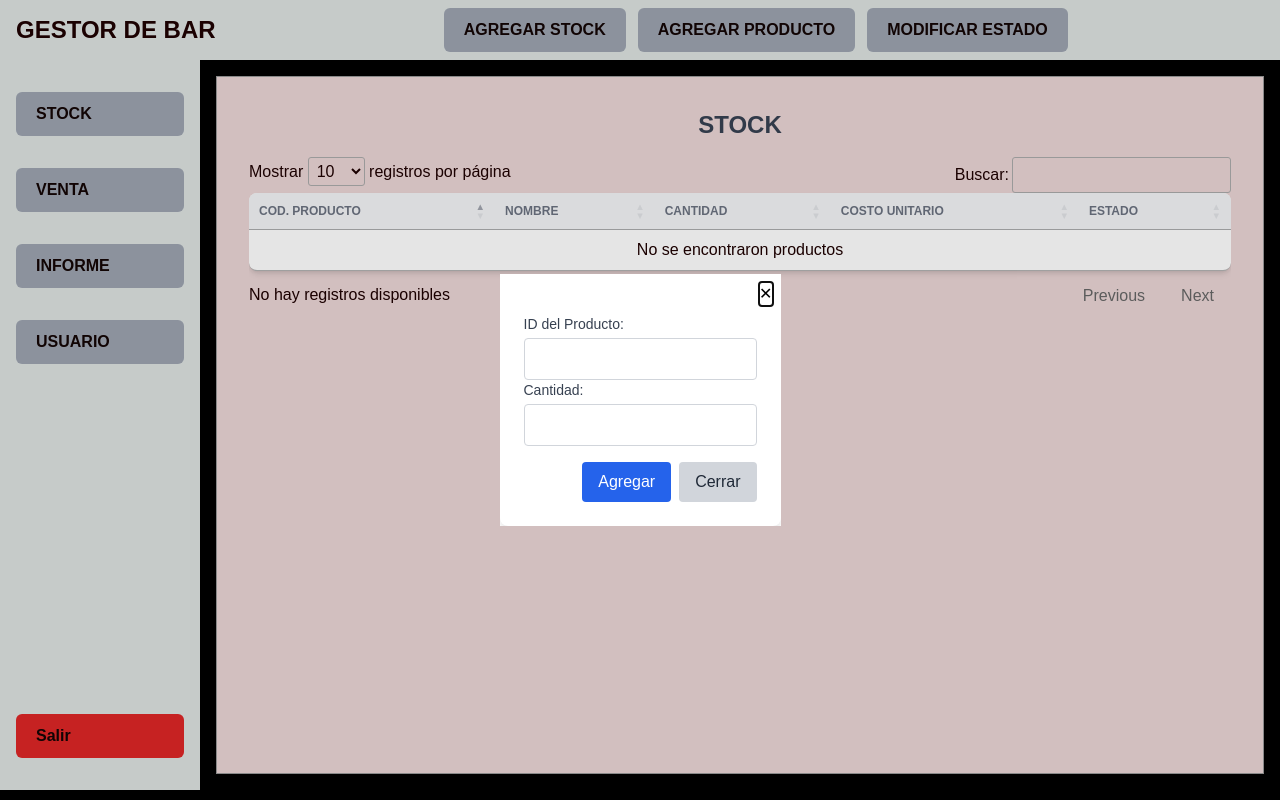
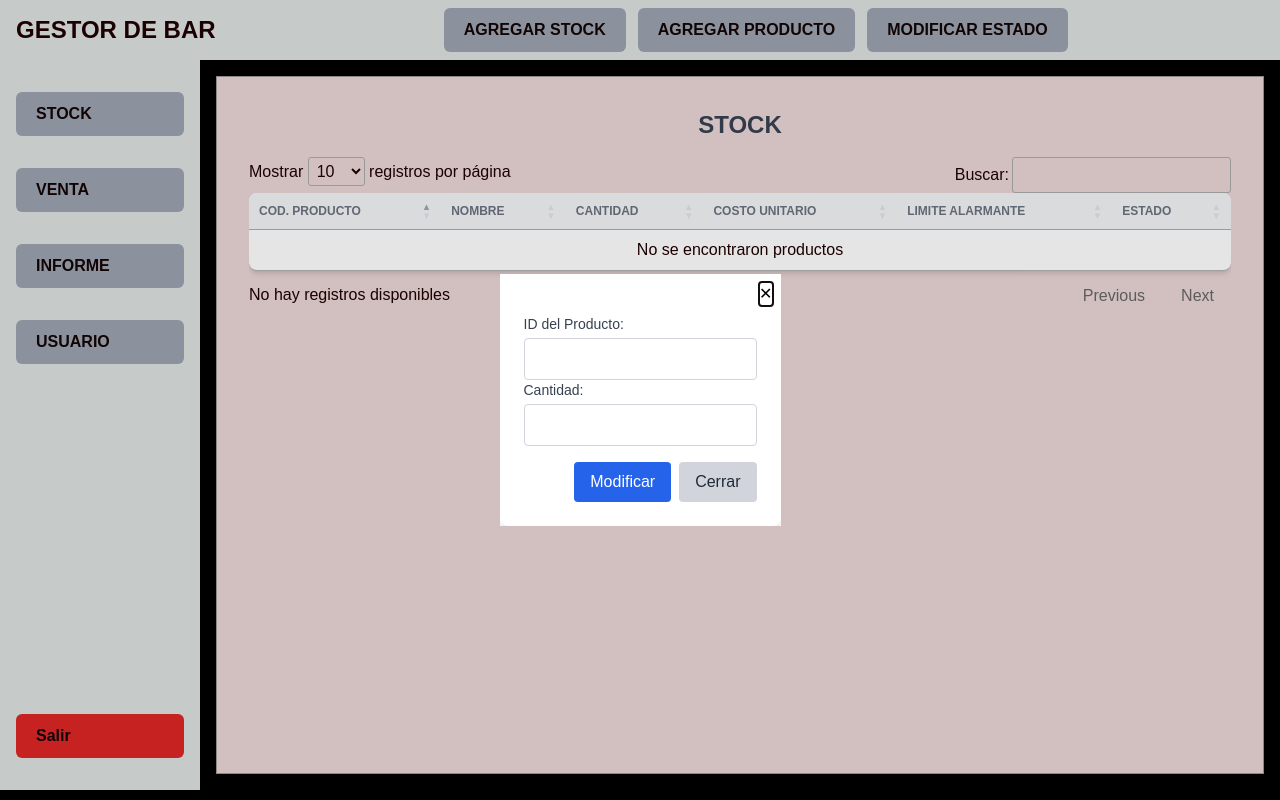
Before and after one commit to FrancoGarcia21/Proyecto-Web-Bar, a Flask app: page /stock in a window 1280 px wide, after a click on "AGREGAR STOCK". Run offline with Flask 3, Linux system fonts and the light colour scheme; data that the repository does not hold is empty; some libraries are stand-ins or nearby versions.

Commit message:
Agregar y Modificar producto
Se agrego funcionalidad al agregar producto, y al modificar stock

```diff
--- a/controllers/stock.py
+++ b/controllers/stock.py
@@ -1,15 +1,90 @@
 from database.connection import get_connection
 
+############## Función OBTENER UN producto
+def obtener_un_producto(id_producto):
+    """ Función para obtener un solo producto """
+    conexion = get_connection()
+    if conexion is None:
+        return []  # Devuelve lista vacía si falla la conexión
+
+    try:
+        cursor = conexion.cursor()
+        cursor.execute("""
+                       SELECT * FROM public."productos" WHERE id_producto = %s
+                       """, (id_producto,))
+        producto = cursor.fetchone()
+        cursor.close()
+        conexion.close()
+        return producto
+    except Exception as e:
+            print("Error al buscar productos:", e)
+            return False
+
+############## Función OBTENER productos
 def obtener_productos():
     """ Función para obtener productos """
     conexion = get_connection()
     if conexion is None:
         return []  # Devuelve lista vacía si falla la conexión
 
-    cursor = conexion.cursor()
-    #cursor.execute("SELECT id_producto, nombre_producto, cantidad_stock, costo_unitario FROM 'Producto'")
-    cursor.execute('SELECT * FROM public."Producto" ORDER BY id_producto ASC')
-    productos = cursor.fetchall()
-    cursor.close()
-    conexion.close()
-    return productos
+    try:
+        cursor = conexion.cursor()
+        cursor.execute('SELECT * FROM public."productos" ORDER BY id_producto ASC')
+        productos = cursor.fetchall()
+        cursor.close()
+        conexion.close()
+        return productos
+    except Exception as e:
+            print("Error al buscar productos:", e)
+            return False
+
+############## Función CARGAR producto nuevo
+def cargar_producto_nuevo(id_producto, nombre_producto, cantidad_stock, costo_unitario, limite_alarmante, id_categoria):
+    """ Función para cargar productos nuevos """
+    conexion = get_connection()
+    if conexion is None:
+        return []
+
+    try:
+        cursor = conexion.cursor()
+        cursor.execute("""
+            INSERT INTO public."productos" (id_producto, nombre_producto, cantidad_stock, costo_unitario, limite_alarmante, id_categoria)
+            VALUES (%s, %s, %s, %s, %s, %s)
+        """, (id_producto, nombre_producto, cantidad_stock, costo_unitario, limite_alarmante, id_categoria))
+        conexion.commit()
+        cursor.close()
+        conexion.close()
+        return True
+    except Exception as e:
+            print("########## ERROR AL CARGAR EL PRODUCTO al cargar producto: ###############3", e)
+            return False
+
+############## Función MODIFICAR STOCK de un producto
+def modificar_stock(id_producto, cantidad_stock):
+    """ Función para modificar stock de un producto """
+    conexion = get_connection()
+    if conexion is None:
+        return []
+
+    try:
+        # busco y sumo el producto nuevo
+        un_producto = obtener_un_producto(id_producto)
+        if not un_producto:
+            print("Producto no encontrado")
+            return False
+
+        cantidad_stock = int(cantidad_stock) + int(un_producto[3]) # el 3 es porque es la 3er columna de la tabla
+
+        cursor = conexion.cursor()
+        cursor.execute("""
+            UPDATE public.productos
+            SET cantidad_stock = %s
+            WHERE id_producto = %s
+        """, (cantidad_stock ,id_producto))
+        conexion.commit()
+        cursor.close()
+        conexion.close()
+        return True
+    except Exception as e:
+        print("############# ERROR AL MODIFICAR EL STOCK: ", e)
+        return False
--- a/controllers/usuario.py
+++ b/controllers/usuario.py
@@ -1,5 +1,6 @@
 from database.connection import get_connection
 
+############## Función OBTENER Usuarios
 def obtener_usuarios():
     """ Función para obtener usuarios """
     conexion = get_connection()
@@ -13,7 +14,7 @@ def obtener_usuarios():
     conexion.close()
     return usuarios
 
-
+############## Función CARGAR usuario
 def cargar_usuario(dni, nombre, fecha_nacimiento, puesto, estado, clave):
     """ Función para gargar un usuario en la base """
     conexion = get_connection()
@@ -34,6 +35,7 @@ def cargar_usuario(dni, nombre, fecha_nacimiento, puesto, estado, clave):
         print("Error al cargar usuario:", e)
         return False
 
+############## Función MODIFICAR usuarios
 def modificar_usuario(dni, estado):
     """ Función que modifica el estado en la base """
     conexion = get_connection()
--- a/routes/stock.py
+++ b/routes/stock.py
@@ -1,10 +1,41 @@
-from flask import Blueprint, render_template
-from controllers.stock import obtener_productos
+from flask import Blueprint, render_template, request, redirect, url_for
+from controllers.stock import obtener_productos, cargar_producto_nuevo,modificar_stock, obtener_un_producto
 
+import logging
+
+logging.basicConfig(level=logging.DEBUG)
 
 stock_bp = Blueprint('stock', __name__)
 
+############################### Ruta  de MOSTRAR lista de productos
 @stock_bp.route('/stock')
 def stock():
     productos = obtener_productos()
     return render_template('stock.html', productos=productos, mostrar='lista')
+
+
+############################### Ruta de CARGAR producto
+@stock_bp.route('/stock/cargar', methods=['POST'])
+def cargar_producto_nuevo_route():
+    """ Ruta para cargar un producto nuevo """
+    id_producto = request.form.get('producto')
+    nombre_producto = request.form.get('nombreProducto')
+    cantidad_stock = int(request.form.get('cantidad'))
+    costo_unitario = request.form.get('costo')
+    limite_alarmante = int(request.form.get('limite'))
+    id_categoria = request.form.get('categoria')
+
+    cargar_producto_nuevo(id_producto, nombre_producto, cantidad_stock, costo_unitario, limite_alarmante, id_categoria)
+
+    return redirect(url_for('stock.stock'))
+
+############################### Ruta AGREGAR STOCK
+@stock_bp.route('/stock/modificarStock', methods=['POST'])
+def modificar_stock_route():
+    """ Ruta para modificar el stock"""
+    id_producto = request.form.get('producto')
+    cantidad_stock = request.form.get('cantidad')
+
+    modificar_stock(id_producto, cantidad_stock)
+
+    return redirect(url_for('stock.stock'))
--- a/routes/usuario.py
+++ b/routes/usuario.py
@@ -3,13 +3,14 @@ from controllers.usuario import obtener_usuarios, cargar_usuario, modificar_usua
 
 usuario_bp = Blueprint('usuario', __name__)
 
+############## Ruta OBTENER Usuarios
 @usuario_bp.route('/usuario')
 def usuario():
     """ Función para obtener el listado de empleados """
     usuarios = obtener_usuarios()
     return render_template('usuario.html', usuarios=usuarios)
 
-
+############## Ruta CARGAR NUEVO Usuario
 @usuario_bp.route('/usuario/cargar', methods=['POST'])
 def cargar_usuario_route():
     """ Función para cargar usuario , recibe datos desde el formulario """
@@ -25,6 +26,8 @@ def cargar_usuario_route():
 
     return redirect(url_for('usuario.usuario'))  # Redirige al listado actualizado
 
+
+############## Ruta MODIFICAR ESTADO de un Usuario
 @usuario_bp.route('/usuario/modificar', methods=['POST'])
 def modificar_usuario_route():
     """ Función para modificar el estado de un usuario """
--- a/templates/botonStock/stock-agregarProducto.html
+++ b/templates/botonStock/stock-agregarProducto.html
@@ -8,19 +8,28 @@
 <dialog id="my_modal_2" class="modal">
   <div class="modal-box w-full max-w-md p-6 bg-white rounded-lg shadow-lg">
     <h3 class="text-xl font-semibold mb-4"></h3>
-    <!-- Este botón cierra en la esquina -->
-    <form method="dialog">
+
+    <!-- Formulario del modal -->
+    <form action='{{url_for("stock.cargar_producto_nuevo_route")}}'
+      method="POST">
+
+      <!-- Este botón cierra en la esquina -->
       <button
         class="btn btn-sm btn-circle btn-ghost absolute right-2 top-2">✕</button>
-    </form>
-    <!-- Formulario del modal -->
-    <form method="post" action>
 
       <div>
         <label for="idProducto"
           class="block text-sm font-medium text-gray-700">ID
           del Producto:</label>
         <input type="text" name="producto" id="idProducto"
+          class="mt-1 block w-full rounded border border-gray-300 px-3 py-2 focus:outline-none focus:ring-2 focus:ring-blue-500">
+      </div>
+
+      <div>
+        <label for="idnombreProducto"
+          class="block text-sm font-medium text-gray-700">Nombre
+          del Producto:</label>
+        <input type="text" name="nombreProducto" id="idNombreProducto"
           class="mt-1 block w-full rounded border border-gray-300 px-3 py-2 focus:outline-none focus:ring-2 focus:ring-blue-500">
       </div>
 
@@ -33,23 +42,35 @@
 
       <div>
         <label for="idCosto"
-          class="block text-sm font-medium text-gray-700">Costo:</label>
+          class="block text-sm font-medium text-gray-700">Costo unitario:</label>
         <input type="number" name="costo" id="idCosto"
           class="mt-1 block w-full rounded border border-gray-300 px-3 py-2 focus:outline-none focus:ring-2 focus:ring-blue-500">
       </div>
 
       <div>
         <label for="idLimite"
-          class="block text-sm font-medium text-gray-700">Limite Alarmante:</label>
+          class="block text-sm font-medium text-gray-700">Limite
+          Alarmante:</label>
         <input type="number" name="limite" id="idLimite"
           class="mt-1 block w-full rounded border border-gray-300 px-3 py-2 focus:outline-none focus:ring-2 focus:ring-blue-500">
       </div>
 
+      <div>
+        <label for="Categoria"
+          class="block text-sm font-medium text-gray-700">Categoria:</label>
+        <select name="categoria" id="idCategoria"
+          class="mt-1 block w-full rounded border border-gray-300 px-3 py-2 focus:outline-none focus:ring-2 focus:ring-blue-500">
+          <option value="1">Bebida alcoholica</option>
+          <option value="2">Insumo</option>
+          <option value="3">Bebida</option>
+        </select>
+      </div>
 
       <!-- Botones del formulario -->
       <div class="flex justify-end space-x-2 pt-4">
         <button type="submit"
-          class="px-4 py-2 bg-blue-600 text-white rounded hover:bg-blue-700">Agregar Producto</button>
+          class="px-4 py-2 bg-blue-600 text-white rounded hover:bg-blue-700">Agregar
+          Producto</button>
         <button type="button" onclick="my_modal_2.close()"
           class="px-4 py-2 bg-gray-300 text-gray-800 rounded hover:bg-gray-400">Cerrar</button>
       </div>
--- a/templates/botonStock/stock-agregarStock.html
+++ b/templates/botonStock/stock-agregarStock.html
@@ -9,13 +9,10 @@
   <div class="modal-box w-full max-w-md p-6 bg-white rounded-lg shadow-lg">
     <h3 class="text-xl font-semibold mb-4"></h3>
     <!-- Este botón cierra en la esquina -->
-    <form method="dialog">
-      <button
-        class="btn btn-sm btn-circle btn-ghost absolute right-2 top-2">✕</button>
-    </form>
+
     <!-- Formulario del modal -->
-    <form method="post" action>
-
+    <form method="post" action="{{url_for('stock.modificar_stock_route')}}">
+      <button class="btn btn-sm btn-circle btn-ghost absolute right-2 top-2">✕</button>
       <div>
         <label for="idProducto"
           class="block text-sm font-medium text-gray-700">ID
@@ -35,7 +32,7 @@
       <!-- Botones del formulario -->
       <div class="flex justify-end space-x-2 pt-4">
         <button type="submit"
-          class="px-4 py-2 bg-blue-600 text-white rounded hover:bg-blue-700">Agregar</button>
+          class="px-4 py-2 bg-blue-600 text-white rounded hover:bg-blue-700">Modificar</button>
         <button type="button" onclick="my_modal_1.close()"
           class="px-4 py-2 bg-gray-300 text-gray-800 rounded hover:bg-gray-400">Cerrar</button>
       </div>
--- a/templates/stockLista.html
+++ b/templates/stockLista.html
@@ -9,16 +9,18 @@
                 <th class="px-6 py-3 text-left text-xs font-medium text-gray-500 uppercase">Nombre</th>
                 <th class="px-6 py-3 text-left text-xs font-medium text-gray-500 uppercase">Cantidad</th>
                 <th class="px-6 py-3 text-left text-xs font-medium text-gray-500 uppercase">Costo Unitario</th>
+                <th class="px-6 py-3 text-left text-xs font-medium text-gray-500 uppercase">Limite Alarmante</th>
                 <th class="px-6 py-3 text-left text-xs font-medium text-gray-500 uppercase">Estado</th>
             </tr>
         </thead>
         <tbody class="divide-y divide-gray-200">
             {% for producto in productos %}
             <tr>
-                <td class="px-6 py-4 text-sm text-gray-700">{{ producto[0] }}</td>
                 <td class="px-6 py-4 text-sm text-gray-700">{{ producto[1] }}</td>
                 <td class="px-6 py-4 text-sm text-gray-700">{{ producto[2] }}</td>
-                <td class="px-6 py-4 text-sm text-gray-700">${{ producto[3] }}</td>
+                <td class="px-6 py-4 text-sm text-gray-700">{{ producto[3] }}</td>
+                <td class="px-6 py-4 text-sm text-gray-700">${{ producto[4] }}</td>
+                <td class="px-6 py-4 text-sm text-gray-700">{{ producto[5] }}</td>
                 <td class="px-6 py-4 text-sm text-gray-700"></td>
             </tr>
             {% endfor %}
```
Also changed, not shown: 1 other file.
